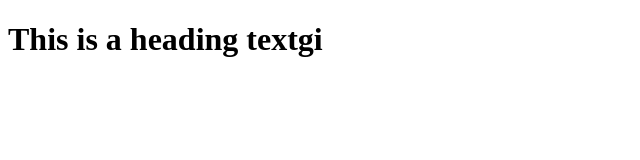
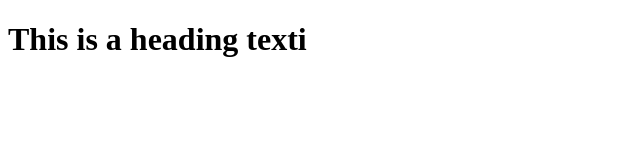
Before and after one commit to orinoluwa2000/Git-practise, a plain HTML site: page index.html in a window 1280 px wide. Shown: the full height of the page, 0-640 px from the left. Drawn offline with Linux system fonts and the light colour scheme.

Commit message:
second commit

```diff
--- a/index.html
+++ b/index.html
@@ -7,7 +7,7 @@
     <link rel="stylesheet" href="./style.css">
 </head>
 <body>
-    <h1>This is a heading textgi</h1>
+    <h1>This is a heading texti</h1>
 
 <script src="./index.js"></script>
 </body>
```
